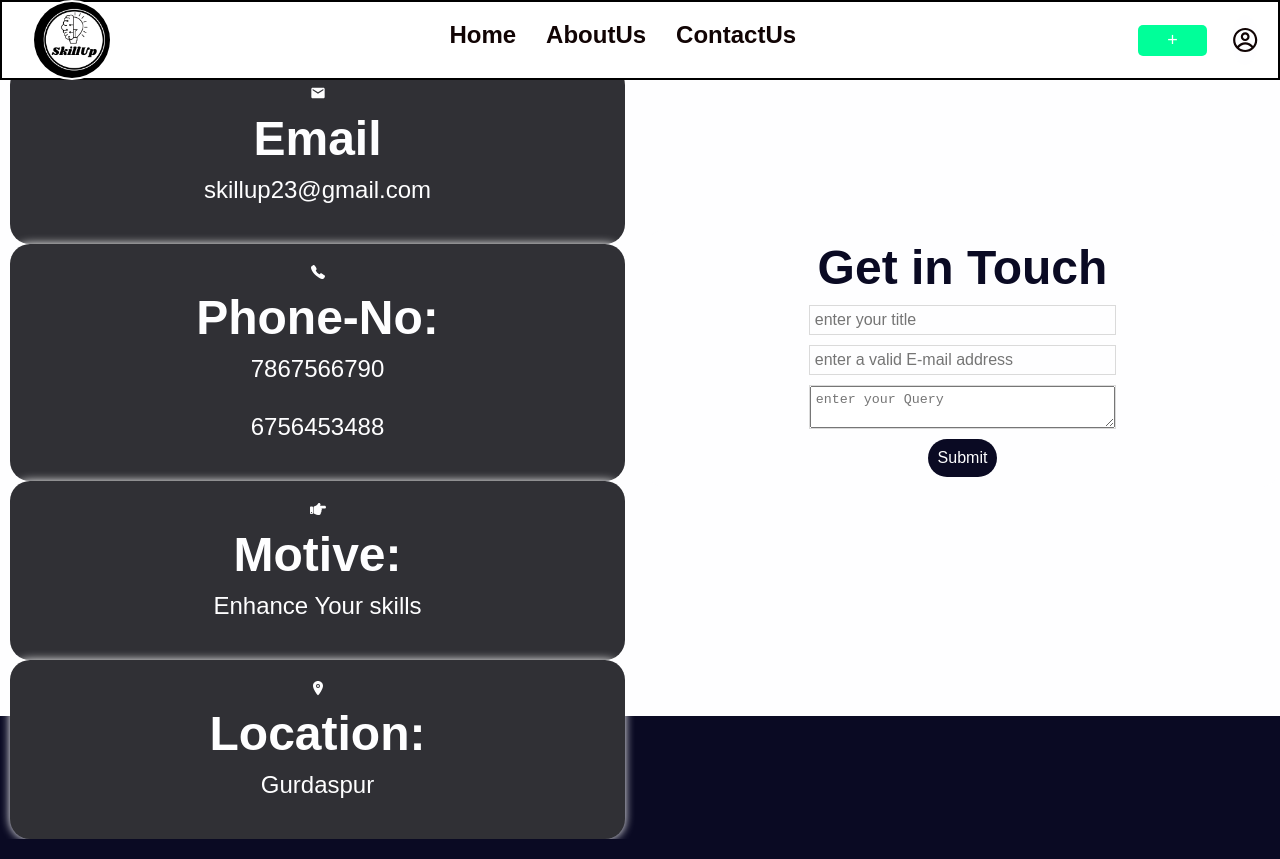
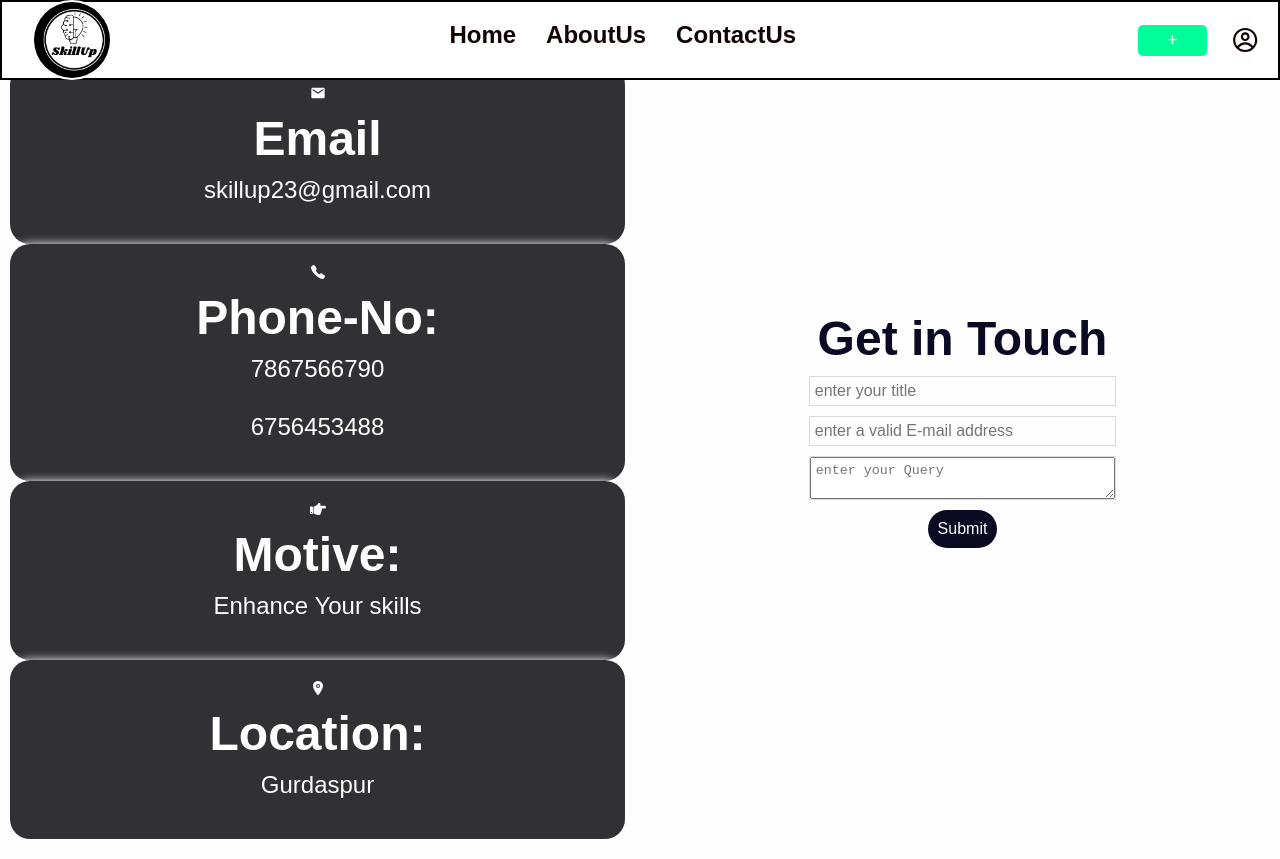
Before and after one commit to priyanka2784/skillup, a React (Create React App) app: page /contact in a window 1280 px wide. Built offline with nearby package versions, Linux system fonts and the light colour scheme.

Commit message:
about us changes

```diff
--- a/src/pages/HomePage/LandingPage.js
+++ b/src/pages/HomePage/LandingPage.js
@@ -5,11 +5,11 @@ function LandingPage() {
   const [userRole, setUserRole] = useState("both");
 
   return (
-    <div>
-      <div>
+    <div className="landingPageBaseContainer">
+      <div className="landingPageNavbarContainer">
         <Navbar UserRole={userRole} />
       </div>
-      <div>
+      <div className="landingPageContentContainer">
         <Outlet />
       </div>
     </div>
--- a/src/pages/HomePage/Pages/ContactUsPage/ContactUsPage.js
+++ b/src/pages/HomePage/Pages/ContactUsPage/ContactUsPage.js
@@ -1,6 +1,6 @@
 import react, { useState } from "react";
 import "./styles.css";
-import CustomButton from "../../../../COMPONENTS/CustomButton/customButton";
+import CustomButton from "../../../../COMPONENTS/customButton/customButton";
 import COLOR from "../../../../config/COLOR";
 import { IoCall } from "react-icons/io5";
 import { MdEmail } from "react-icons/md";
--- a/src/pages/HomePage/Pages/ContactUsPage/styles.css
+++ b/src/pages/HomePage/Pages/ContactUsPage/styles.css
@@ -1,8 +1,3 @@
-*{
-    padding: 0px;
-    margin: 0px;
-    box-sizing: border-box;
-}
 .contactusbasecontainer{
     height: 100%;
     width: 100%;
@@ -44,7 +39,6 @@
     justify-content: space-evenly;
 }
 .ContactLeftContainer{
-    height:87vh;
     width:100%;
     flex: 1;
     box-shadow: 10px;
@@ -52,6 +46,7 @@
     border:10px;
     padding-bottom: 10px;
     margin: 10px;
+    overflow: auto;
 }
 .contactEmailContainer{
     display: flex;
--- /dev/null
+++ b/src/pages/HomePage/styles.css
@@ -0,0 +1,13 @@
+.landingPageBaseContainer {
+    width: 100%;
+    height: 100vh;
+    display: flex;
+}
+
+.landingPageNavbarContainer {
+
+}
+
+.landingPageContentContainer {
+    flex: 1;
+}
--- a/src/pages/LoginPage/LoginPage.js
+++ b/src/pages/LoginPage/LoginPage.js
@@ -10,7 +10,7 @@ import {
 } from "@fortawesome/free-solid-svg-icons";
 import { FontAwesomeIcon } from "@fortawesome/react-fontawesome";
 import { RiH4 } from "react-icons/ri";
-import CustomButton from "../../COMPONENTS/CustomButton/customButton";
+import CustomButton from "../../COMPONENTS/customButton/customButton";
 import COLOR from "../../config/COLOR";
 import { signInWithEmailAndPassword } from "firebase/auth";
 import { auth } from "../../firebase";
--- a/src/pages/RegisterPage/RegisterPage.js
+++ b/src/pages/RegisterPage/RegisterPage.js
@@ -3,7 +3,7 @@ import "./styles.css";
 import { auth, database } from "../../firebase";
 // import ASSETS from "../../Assets";
 import { createUserWithEmailAndPassword } from "firebase/auth";
-import CustomButton from "../../COMPONENTS/CustomButton/customButton";
+import CustomButton from "../../COMPONENTS/customButton/customButton";
 import COLOR from "../../config/COLOR";
 import { Form, Navigate, useNavigate } from "react-router-dom";
 import { Database, ref, set } from "firebase/database";
```
